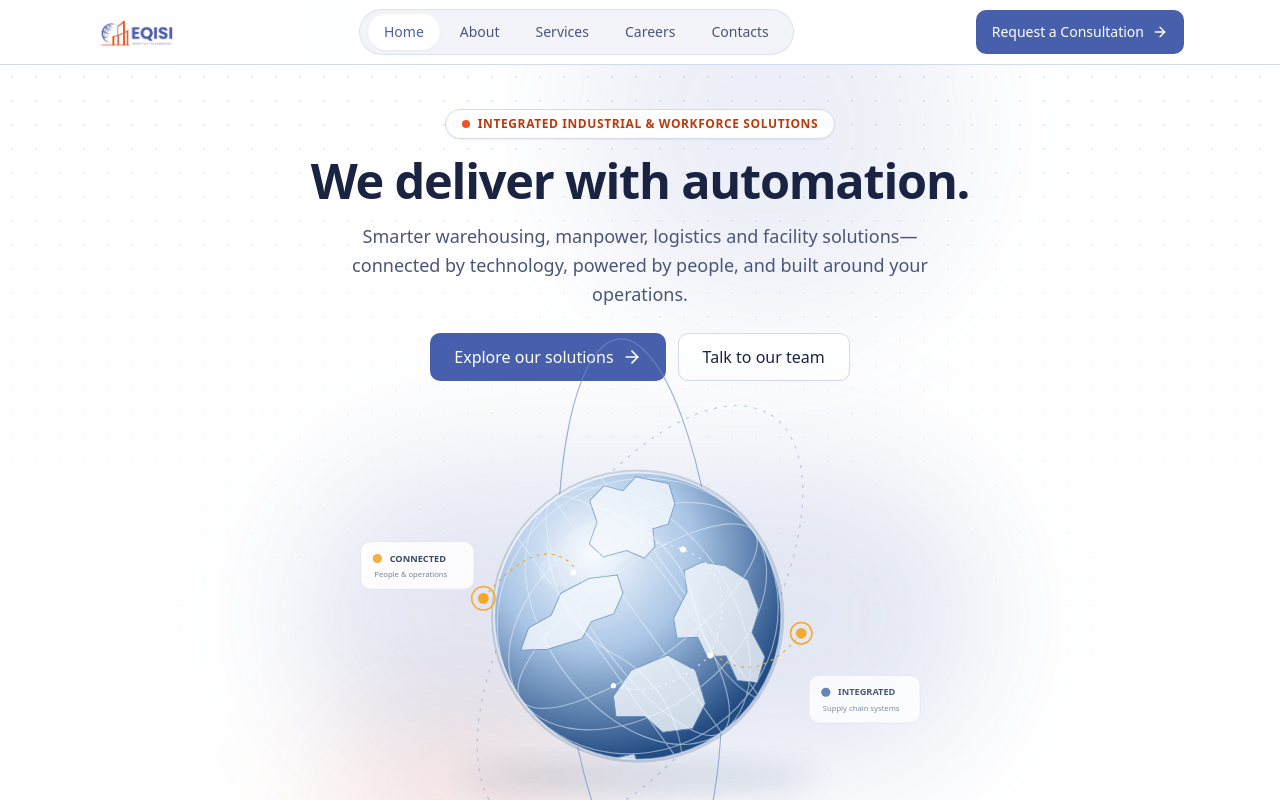
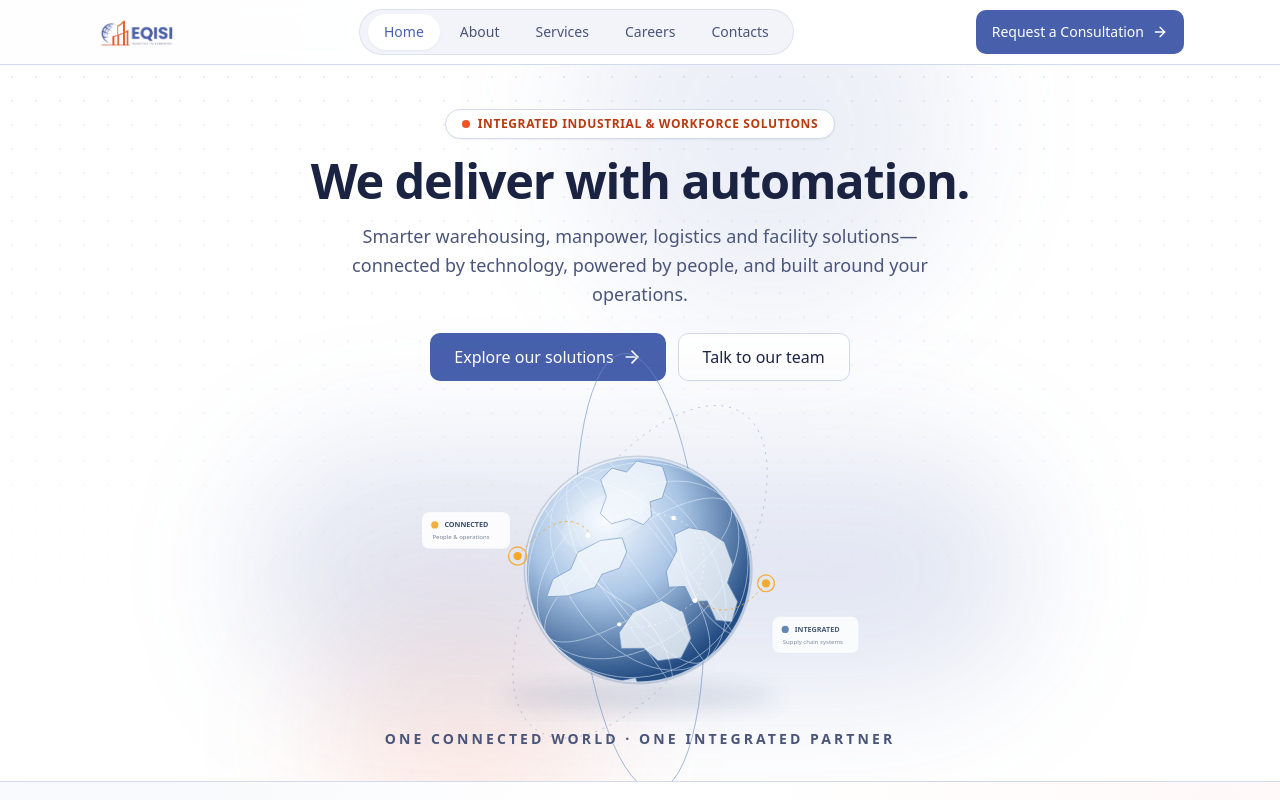
Before and after one commit to isturiscedrick/EQISI, a React (Vite) app in the folder vite-react-template/: page / in a window 1280 px wide. Shown: the top 800 px of the page. Built offline with nearby package versions, Linux system fonts and the light colour scheme.

Commit message:
Scale globe and orbit composition to match supplied reference

```diff
--- a/vite-react-template/src/components/home/GlobeVisual.tsx
+++ b/vite-react-template/src/components/home/GlobeVisual.tsx
@@ -18,9 +18,9 @@ export function GlobeVisual() {
   }, [])
 
   return (
-    <div ref={root} className="relative mx-auto w-full max-w-4xl" aria-label="Animated globe representing EQISI's connected industrial operations">
+    <div ref={root} className="relative mx-auto w-full max-w-5xl" aria-label="Animated globe representing EQISI's connected industrial operations">
       <div className="pointer-events-none absolute inset-x-[12%] top-[12%] h-[72%] rounded-full bg-primary/15 blur-3xl" />
-      <svg viewBox="0 0 900 560" role="img" aria-labelledby="eqisi-globe-title" className="relative z-10 mx-auto block max-h-[430px] w-full max-w-[780px] overflow-visible">
+      <svg viewBox="0 0 900 560" role="img" aria-labelledby="eqisi-globe-title" className="relative z-10 mx-auto block h-[clamp(330px,42vh,450px)] w-full max-w-[860px] overflow-visible">
         <title id="eqisi-globe-title">EQISI connected world globe</title>
         <defs>
           <radialGradient id="eqisi-globe-fill" cx="35%" cy="28%" r="72%">
```
